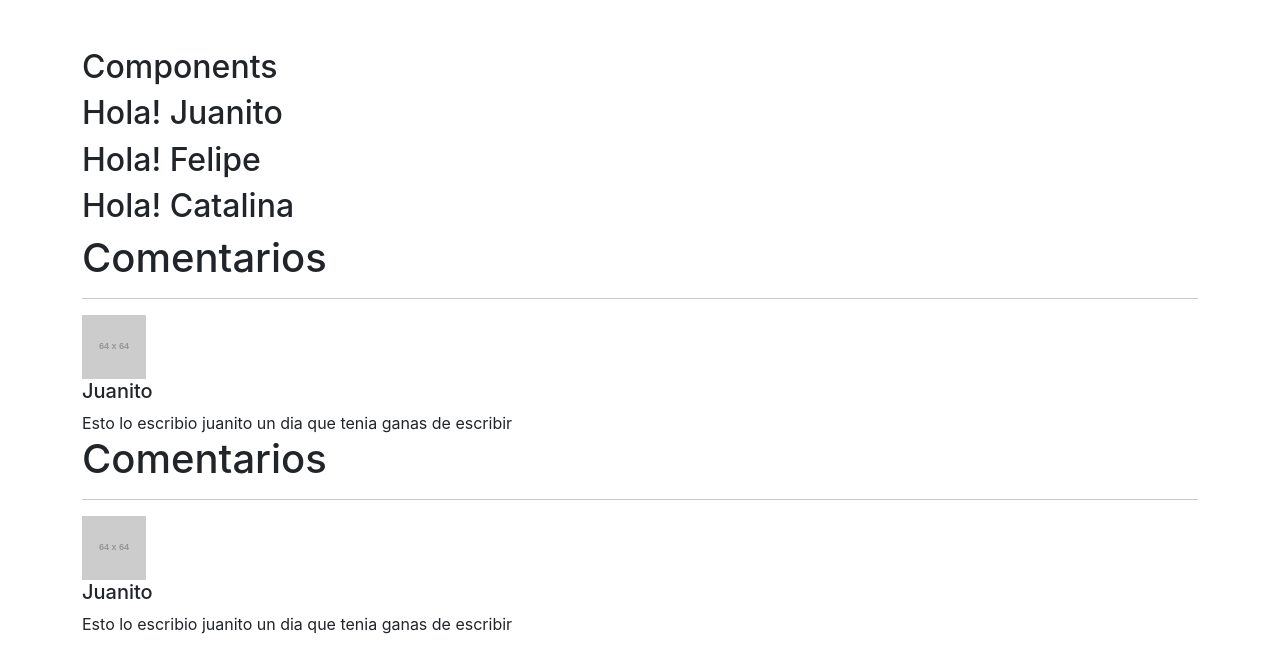
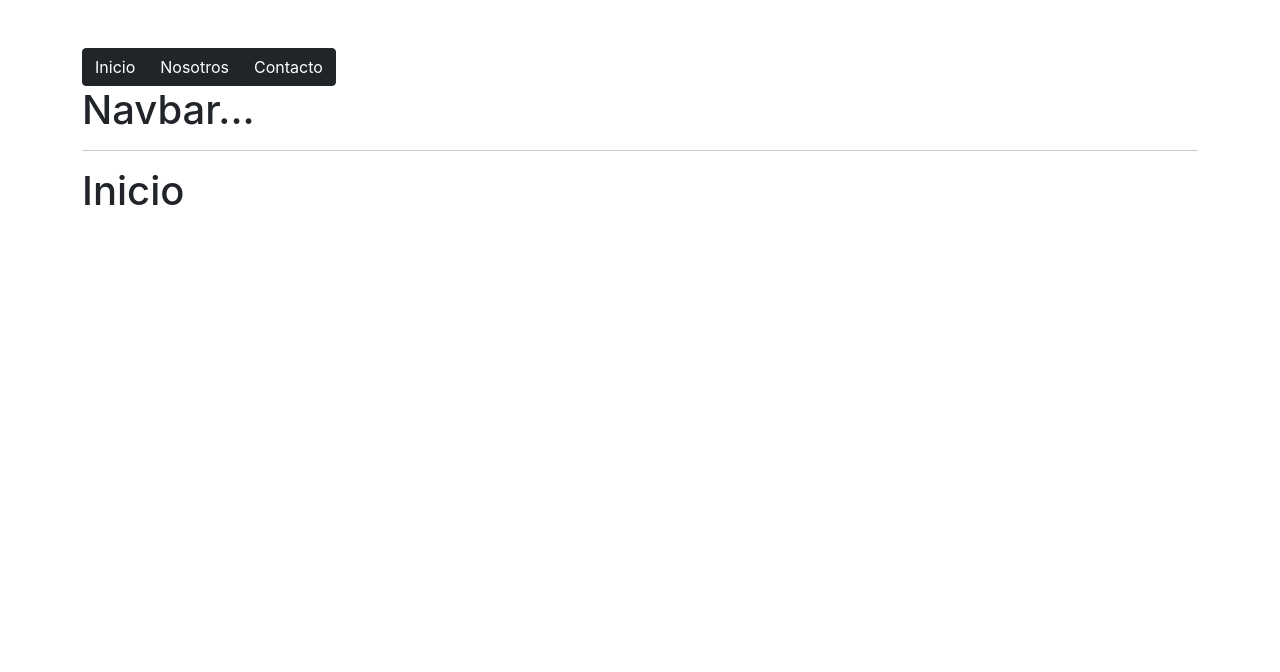
Before and after one commit to F-DV/Aprendiendo-React, a React (Create React App) app: page / in a window 1280 px wide. Shown: the top 672 px of the page. Built offline with nearby package versions, Linux system fonts and the light colour scheme.

Commit message:
Se termina video #1 sobre Router,se tuvieron problemas con la libreria

```diff
--- a/package.json
+++ b/package.json
@@ -9,6 +9,7 @@
     "react": "^17.0.2",
     "react-dom": "^17.0.2",
     "react-hook-form": "^7.27.1",
+    "react-router-dom": "^5.2.0",
     "react-scripts": "5.0.0",
     "web-vitals": "^2.1.4"
   },
--- a/src/App.js
+++ b/src/App.js
@@ -1,33 +1,53 @@
 import React from 'react';
-//import Contador from './components/Contador';
-//import Jsx from './components/Jsx';
-//import Lista from './components/Lista';
-//import Formulario from './components/Formulario';
-import FormHook from './components/FormHook';
-import EjemploUno from './components/EjemploUno';
-import Saludo from './components/Saludo';
-import Comentario from './components/Comentario';
+
+import {
+  BrowserRouter as Router,
+  Switch,
+  Route,
+  Link,
+  NavLink
+} from "react-router-dom";
+import Contacto from './components/Contacto';
+import Inicio from './components/Inicio';
+import Nosotros from './components/Nosotros';
 
 function App() {
 
-  const sujeto = {
-    nombre: 'Juanito',
-    UrlImagen: 'https://via.placeholder.com/64',
-    texto: 'Esto lo escribio juanito un dia que tenia ganas de escribir'
-  }
+
   return (
+
     //ClassName para ingresar elementos Boostrap css, mt-5 : magin top,
-    <div className="container mt-5">
-      {/*<FormHook/>*/}
-      {/*<EjemploUno/>*/}
-      <h2>Components</h2>
-      <Saludo persona="Juanito"/>
-      <Saludo persona="Felipe"/>
-      <Saludo persona="Catalina"/>
-      <Comentario sujeto={sujeto} />
-      <Comentario sujeto={sujeto} />
+    <Router>
+      <div className="container mt-5">
+        <div className='btn-group'>
+          <Link to="/" className='btn btn-dark'>
+          Inicio
+          </Link>
+          <Link to="/nosotros" className='btn btn-dark'>
+          Nosotros
+          </Link>
+          <NavLink to="/contacto" className='btn btn-dark' ctiveClassName='active' >
+          Contacto
+          </NavLink>
+          </div>
+        <h1>Navbar...</h1>
+        <hr/>
+        <Switch>
+          <Route path = "/" exact>
+            <Inicio/>
+          </Route>
+          <Route path = "/contacto">
+            <Contacto />
+          </Route>
+          <Route path = "/nosotros">
+          <Nosotros />
+          </Route>
+        </Switch>
 
-    </div>
+      </div>
+    </Router>
+
+
   );
 }
 
--- /dev/null
+++ b/src/components/Contacto.jsx
@@ -0,0 +1,10 @@
+import React from 'react'
+
+const Contacto = () => {
+  return (
+    <div> <h1>Contacto</h1>
+    </div>
+  )
+}
+
+export default Contacto
--- /dev/null
+++ b/src/components/Inicio.jsx
@@ -0,0 +1,11 @@
+import React from 'react'
+
+const Inicio = () => {
+  return (
+    <div>
+        <h1>Inicio</h1>
+    </div>
+  )
+}
+
+export default Inicio
--- /dev/null
+++ b/src/components/Nosotros.jsx
@@ -0,0 +1,11 @@
+import React from 'react'
+
+function Nosotros() {
+  return (
+    <div>
+        <h1>Nosotros</h1>
+    </div>
+  )
+}
+
+export default Nosotros
```
Also changed, not shown: 1 other file (tests, documents, lock files or other folders).
